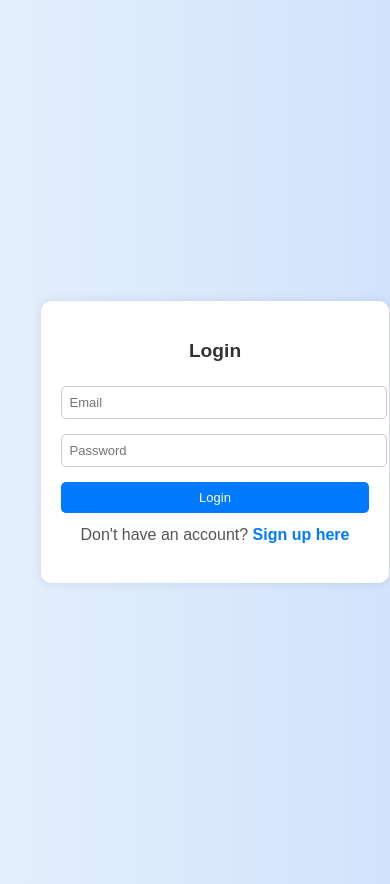
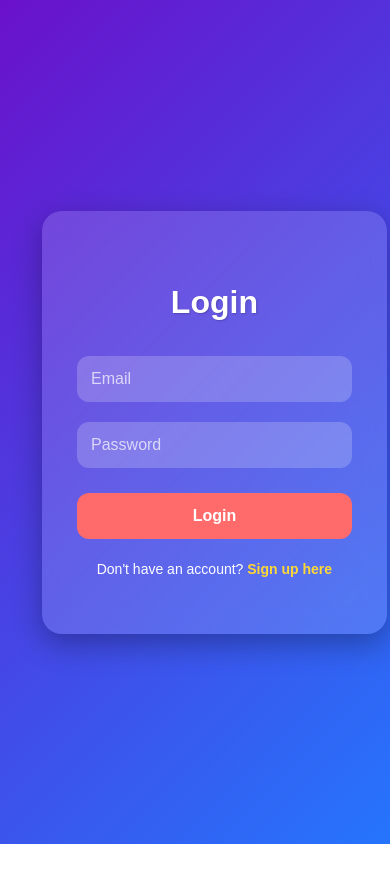
Before and after one commit to vidya-krishnamurthy/Habit-Tracking-System, a React (Vite) app in the folder client/: page /login in a window 390 px wide. After the commit the page ends 844 px from the top, so only its background shows below. Built offline with nearby package versions, Linux system fonts and the light colour scheme.

Commit message:
login.css commit

```diff
--- a/client/src/pages/login.css
+++ b/client/src/pages/login.css
@@ -1,127 +1,118 @@
-/* General styles for authentication pages */
-.auth-container {
-  width: 100%;
-  max-width: 400px;
-  margin: 50px auto;
-  padding: 50px;
-  background: #ffffff;
-  box-shadow: 0 0 10px rgba(0, 0, 0, 0.1);
-  border-radius: 10px;
-  text-align: center;
+/* login.css */
+
+body {
+  margin: 0;
+  padding: 0;
+  font-family: 'Poppins', sans-serif;
+  background: linear-gradient(135deg, #667eea, #764ba2);
+  min-height: 100vh;
+  display: flex;
+  justify-content: center;
+  align-items: center;
+  animation: gradientFade 5s infinite alternate;
 }
 
-/* Heading */
+@keyframes gradientFade {
+  0% {
+    background: linear-gradient(135deg, #667eea, #764ba2);
+  }
+  100% {
+    background: linear-gradient(135deg, #6a11cb, #2575fc);
+  }
+}
+
+.auth-container {
+  background: rgba(255, 255, 255, 0.15);
+  border-radius: 20px;
+  box-shadow: 0 10px 30px rgba(0, 0, 0, 0.3);
+  backdrop-filter: blur(12px);
+  -webkit-backdrop-filter: blur(12px);
+  padding: 40px 35px;
+  width: 90%;
+  max-width: 400px;
+  color: #fff;
+  text-align: center;
+  animation: popIn 0.8s ease;
+  transition: all 0.3s ease-in-out;
+}
+
+@keyframes popIn {
+  0% {
+    opacity: 0;
+    transform: scale(0.8) translateY(-20px);
+  }
+  100% {
+    opacity: 1;
+    transform: scale(1) translateY(0);
+  }
+}
+
 .auth-container h2 {
   margin-bottom: 20px;
-  color: #333;
+  font-size: 32px;
+  font-weight: bold;
+  color: #ffffff;
+  text-shadow: 1px 1px 2px rgba(0,0,0,0.2);
 }
 
-/* Form */
 .auth-container form {
   display: flex;
   flex-direction: column;
 }
 
-/* Input Fields */
 .auth-container input {
-  width: 100%;
-  padding: 12px;
-  margin-bottom: 15px;
-  border: 1px solid #ccc;
-  border-radius: 5px;
+  padding: 14px;
+  margin: 10px 0;
+  border: none;
+  border-radius: 12px;
+  background: rgba(255, 255, 255, 0.2);
+  color: #fff;
   font-size: 16px;
+  transition: all 0.3s ease-in-out;
+}
+
+.auth-container input::placeholder {
+  color: rgba(255, 255, 255, 0.7);
 }
 
 .auth-container input:focus {
+  background: rgba(255, 255, 255, 0.3);
+  box-shadow: 0 0 8px rgba(255, 255, 255, 0.4);
   outline: none;
-  border-color: #007bff;
-  box-shadow: 0 0 5px rgba(0, 123, 255, 0.5);
 }
 
-/* Button */
 .auth-container button {
-  padding: 12px;
-  background-color: #007bff;
+  margin-top: 15px;
+  padding: 14px;
+  background: #ff6b6b;
+  border: none;
   color: white;
+  font-weight: bold;
   font-size: 16px;
-  border: none;
-  border-radius: 5px;
+  border-radius: 12px;
   cursor: pointer;
-  transition: background 0.3s ease;
+  transition: transform 0.2s ease, background 0.3s ease;
 }
 
 .auth-container button:hover {
-  background-color: #0056b3;
+  background: #ff4757;
+  transform: scale(1.05);
 }
 
-/* Text */
 .auth-container p {
-  margin-top: 10px;
-  color: #555;
+  margin-top: 20px;
+  color: #fff;
+  font-size: 14px;
 }
 
-/* Links */
 .auth-container a {
-  color: #007bff;
+  color: #fdd835;
+  font-weight: bold;
   text-decoration: none;
-  font-weight: bold;
+  transition: 0.3s;
 }
 
 .auth-container a:hover {
   text-decoration: underline;
+  color: #ffeb3b;
 }
-
-/* Responsive Design */
-@media (max-width: 768px) {
-  .auth-container {
-    width: 90%;
-    padding: 40px;
-  }
-
-  .auth-container h2 {
-    font-size: 1.6em;
-  }
-}
-
-@media (max-width: 576px) {
-  .auth-container {
-    width: 95%;
-    padding: 30px;
-  }
-
-  .auth-container h2 {
-    font-size: 1.4em;
-  }
-
-  .auth-container input {
-    font-size: 14px;
-    padding: 10px;
-  }
-
-  .auth-container button {
-    font-size: 14px;
-    padding: 10px;
-  }
-}
-
-@media (max-width: 400px) {
-  .auth-container {
-    width: 100%;
-    padding: 20px;
-    margin: 30px auto;
-  }
-
-  .auth-container h2 {
-    font-size: 1.2em;
-  }
-
-  .auth-container input {
-    font-size: 13px;
-    padding: 8px;
-  }
-
-  .auth-container button {
-    font-size: 13px;
-    padding: 8px;
-  }
-}
```
